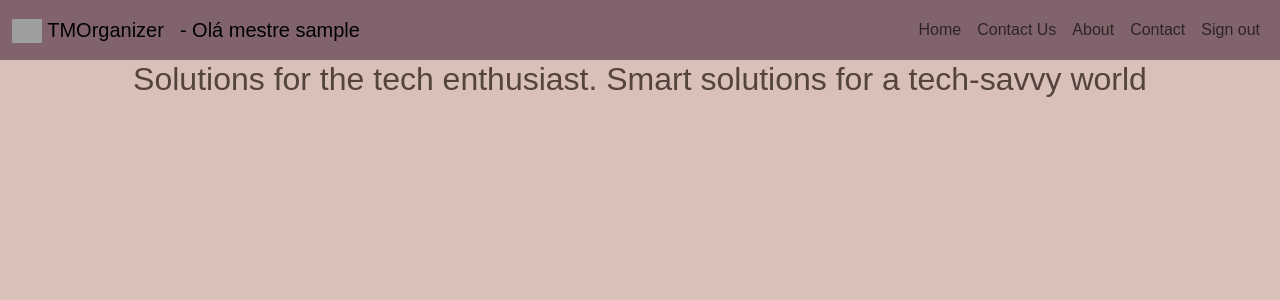
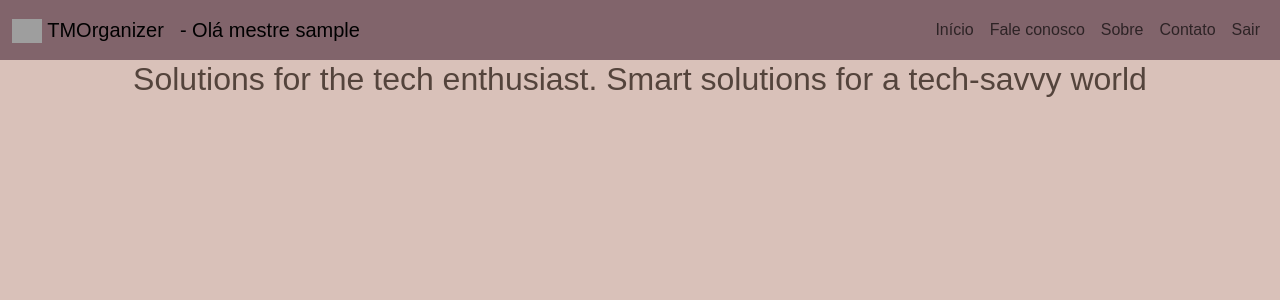
Before and after one commit to CadamuroCWB/TMOrganizer, a Django app: page /about/ in a window 1280 px wide. Shown: the top 300 px of the page. Run offline with Django 4.2, Linux system fonts and the light colour scheme; the visitor is signed in with stand-in values (Sample User, id 1); parts of the project's set-up code (start-up, migrations or seed data) failed here and were passed over; grey boxes are pictures that could not be loaded.

Commit message:
UpHome20250814 - email

```diff
--- a/TMCore/forms.py
+++ b/TMCore/forms.py
@@ -17,8 +17,8 @@ class ContactUsForm(forms.Form):
         email = EmailMessage(
             subject='Este e-mail foi enviado pelo site',
             body=f'Nome: {self.cleaned_data['name']}\nEmail: {self.cleaned_data['email']}\nTelefone: {self.cleaned_data['phone']}\nAssunto: {self.cleaned_data['subject']}\nMensagem: {self.cleaned_data['message']}',
-            from_email='no-replay@tm2b.com.br',
-            to=['acadamuro@gmail.com'],
+            from_email='acadamuro@yahoo.com.br',
+            to=['cadamuro@cetem.net.br'],
             headers={'Reply-To': self.cleaned_data['email']}
         )
         email.send()
--- a/TMCore/templates/base.html
+++ b/TMCore/templates/base.html
@@ -29,21 +29,21 @@
                 <div class="collapse navbar-collapse" id="navbarNav">
                     <ul class="navbar-nav ms-auto">
                         <li class="nav-item">
-                            <a class="nav-link" href="{% url 'index' %}">Home</a>
+                            <a class="nav-link" href="{% url 'index' %}">Início</a>
                         </li>
                         <li class="nav-item">
-                            <a class="nav-link" href="{% url 'contactus' %}">Contact Us</a>
+                            <a class="nav-link" href="{% url 'contactus' %}">Fale conosco</a>
                         </li>
                         <li class="nav-item">
-                            <a class="nav-link" href="{% url 'about' %}">About</a>
+                            <a class="nav-link" href="{% url 'about' %}">Sobre</a>
                         </li>
                         {% if user.is_authenticated %}
                             <li class="nav-item">
-                                <a class="nav-link" href="{% url 'contact' %}">Contact</a>
+                                <a class="nav-link" href="{% url 'contact' %}">Contato</a>
                             </li>
                             <li class="nav-item">
                                 <form id="logout-form" action="{% url 'logout' %}" method="post">
-                                    <a href="#" class="nav-link" onclick="document.getElementById('logout-form').submit(); return false;">Sign out</a>
+                                    <a href="#" class="nav-link" onclick="document.getElementById('logout-form').submit(); return false;">Sair</a>
                                     {% csrf_token %}
                                 </form>
                             </li>
```
Also changed, not shown: TMOrganizer/settings.py (+6 -6 lines), 1 other file.
